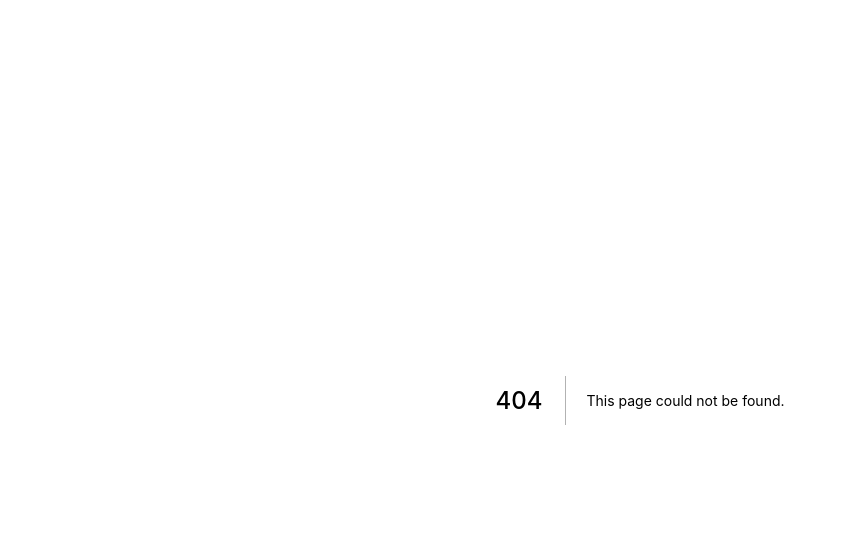
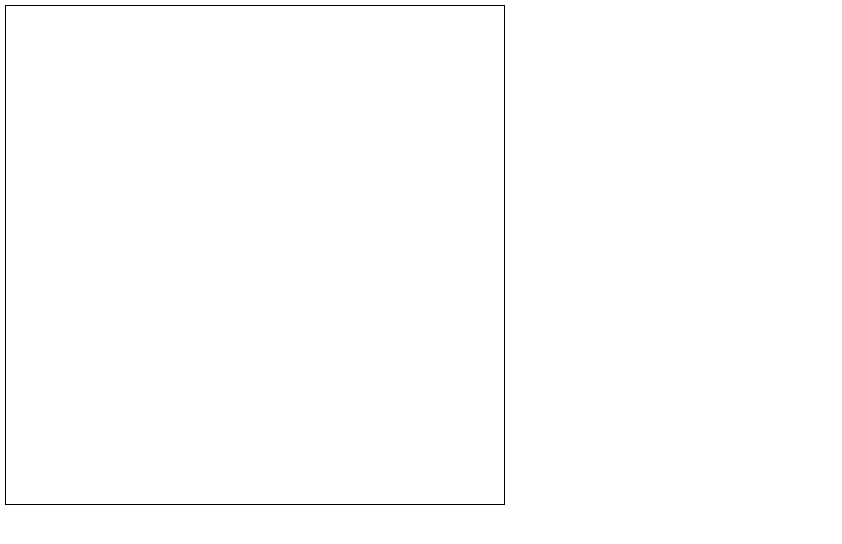
Before and after one commit to DWizGuy58/P2Pong, a Next.js app: page /p2pong in a window 1280 px wide. Before the commit this address had no page. Shown: the top 544 px of the page, without its empty margins (0-842 px from the left). Built offline with nearby package versions, Linux system fonts and the light colour scheme.

Commit message:
add basic components

```diff
--- /dev/null
+++ b/components/UserBlock.jsx
@@ -0,0 +1,3 @@
+const UserBlock = () => (
+    <div>TODO: Nathan</div>
+)
--- /dev/null
+++ b/pages/p2pong.js
@@ -0,0 +1,10 @@
+import Head from 'next/head'
+import styles from '../styles/Home.module.css'
+
+export default function Home() {
+  return (
+      <canvas style={{width: 500, height: 500, border: "1px solid black", margin: 5}}>
+
+      </canvas>
+  )
+}
```
